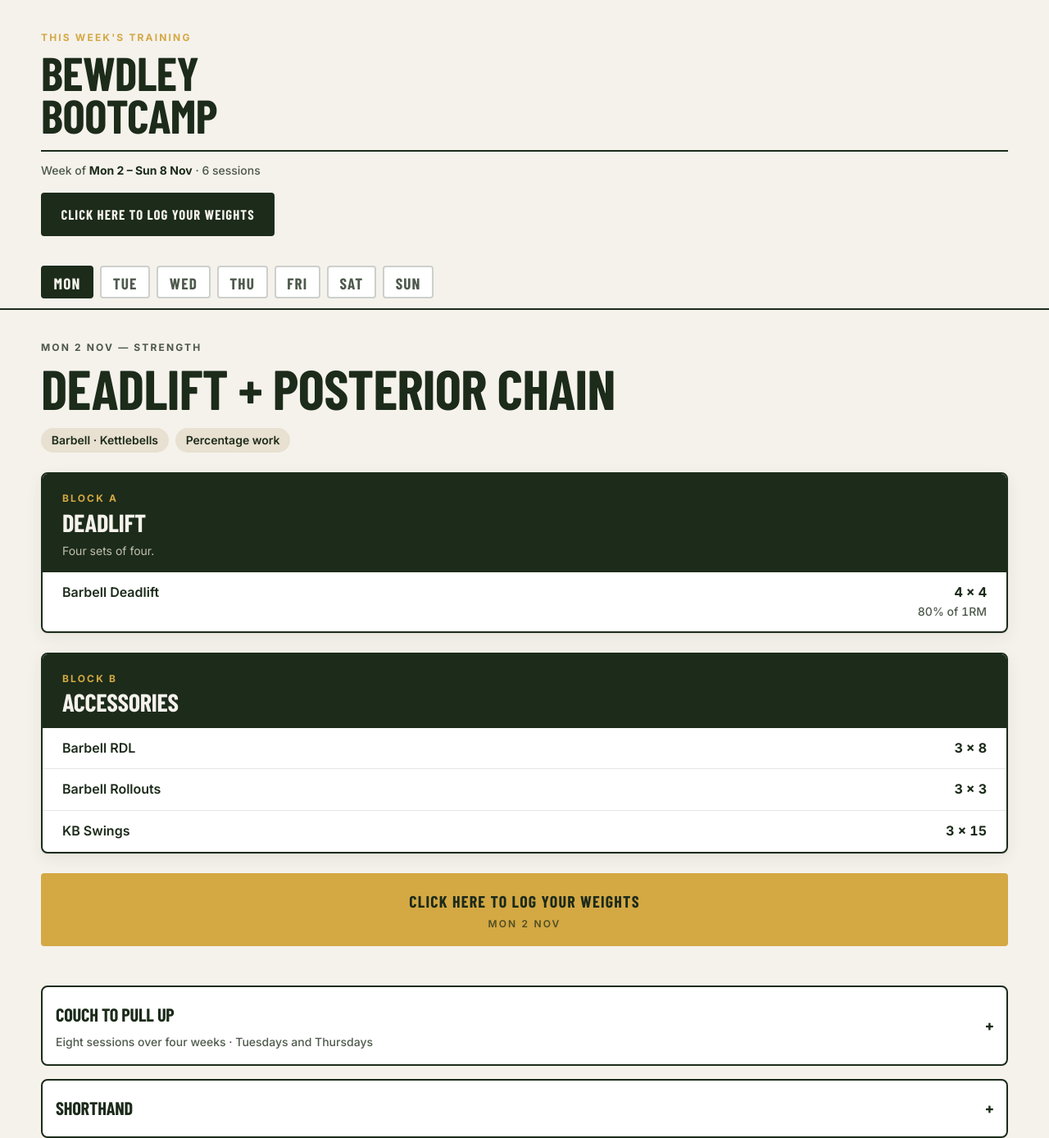
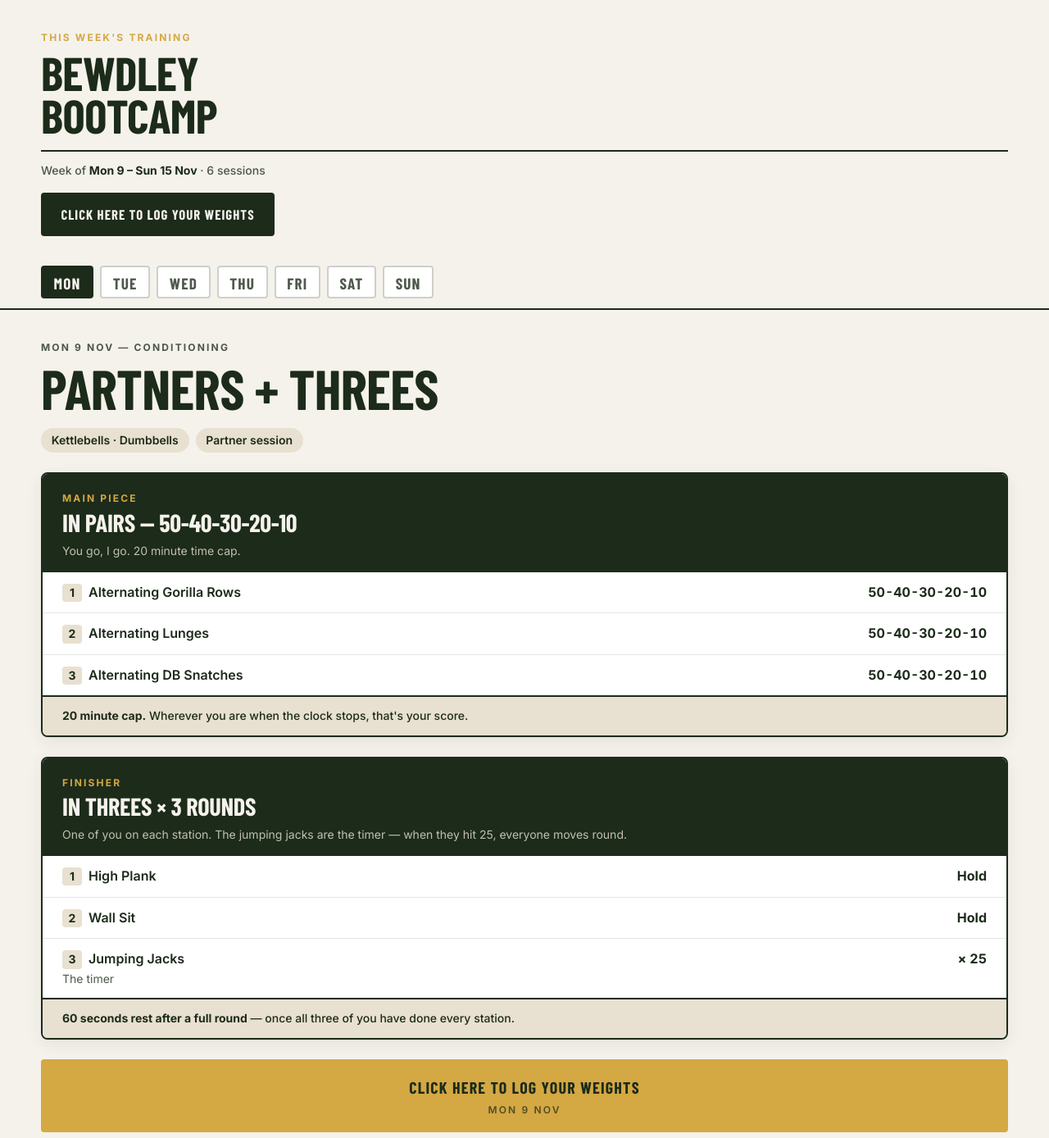
Before and after one commit to chrispinnerpt-a11y/bewdley-bootcamp-programme, a plain HTML site: page index.html in a window 1280 px wide. Shown: the top 1388 px of the page at 82% size. Drawn offline with nearby package versions, Linux system fonts and the light colour scheme; a web font is replaced by a local one.

Commit message:
Update index.html

```diff
--- a/index.html
+++ b/index.html
@@ -3,7 +3,7 @@
 <head>
 <meta charset="utf-8">
 <meta name="viewport" content="width=device-width, initial-scale=1, viewport-fit=cover">
-<title>Bewdley Bootcamp — Week of 2 November</title>
+<title>Bewdley Bootcamp — Week of 9 November</title>
 <meta name="description" content="This week's training at Bewdley Bootcamp.">
 <meta name="theme-color" content="#F5F2EC">
 <link rel="preconnect" href="https://fonts.googleapis.com">
@@ -243,7 +243,7 @@ p{margin:0 0 var(--sp-4)}
   <div class="bb-wrap">
     <span class="bb-eyebrow wk-mast__eyebrow">This week's training</span>
     <h1 class="wk-mast__mark"><span>Bewdley</span><span>Bootcamp</span></h1>
-    <p class="wk-mast__meta">Week of <b id="wk-range">Mon 2 – Sun 8 Nov</b> · <span id="wk-count"></span></p>
+    <p class="wk-mast__meta">Week of <b id="wk-range">Mon 9 – Sun 15 Nov</b> · <span id="wk-count"></span></p>
     <a class="wk-cta wk-cta--top" id="wk-track-top" href="#" target="_blank" rel="noopener">Click Here to Log Your Weights</a>
   </div>
 </header>
@@ -291,168 +291,119 @@ p{margin:0 0 var(--sp-4)}
    ======================================================================= */
 const WEEK = {
   trackUrl:"https://track.bewdleybootcamp.co.uk",
-  range:"Mon 2 – Sun 8 Nov",
+  range:"Mon 9 – Sun 15 Nov",
   days:[
-    { day:"Mon", date:"2 Nov", kindLabel:"Strength",
-      title:"Deadlift + Posterior Chain",
-      tags:["Barbell · Kettlebells","Percentage work"],
+    { day:"Mon", date:"9 Nov", kindLabel:"Conditioning",
+      title:"Partners + Threes",
+      tags:["Kettlebells · Dumbbells","Partner session"],
       blocks:[
-        { label:"Block A", name:"Deadlift", how:"Four sets of four.",
-          moves:[{name:"Barbell Deadlift", pre:"4 × 4", note:"80% of 1RM"}]},
-        { label:"Block B", name:"Accessories",
+        { label:"Main piece", name:"In Pairs — 50-40-30-20-10", how:"You go, I go. 20 minute time cap.",
           moves:[
-            {name:"Barbell RDL", pre:"3 × 8"},
-            {name:"Barbell Rollouts", pre:"3 × 3"},
-            {name:"KB Swings", pre:"3 × 15"}
+            {pos:"1", name:"Alternating Gorilla Rows", pre:"50-40-30-20-10"},
+            {pos:"2", name:"Alternating Lunges", pre:"50-40-30-20-10"},
+            {pos:"3", name:"Alternating DB Snatches", pre:"50-40-30-20-10"}
+          ],
+          foot:"<b>20 minute cap.</b> Wherever you are when the clock stops, that's your score."},
+        { label:"Finisher", name:"In Threes × 3 Rounds", how:"One of you on each station. The jumping jacks are the timer — when they hit 25, everyone moves round.",
+          moves:[
+            {pos:"1", name:"High Plank", pre:"Hold"},
+            {pos:"2", name:"Wall Sit", pre:"Hold"},
+            {pos:"3", name:"Jumping Jacks", sub:"The timer", pre:"× 25"}
+          ],
+          foot:"<b>60 seconds rest after a full round</b> — once all three of you have done every station."}
+      ]},
+
+    { day:"Tue", date:"10 Nov", kindLabel:"Bootcamp 45",
+      title:"The Engine Room",
+      tags:[{text:"The Engine Room · 1/6",mark:true},"45 minutes","Rower · Shuttles"],
+      blocks:[
+        { label:"Main piece", name:"Every 6 Minutes × 4 Rounds",
+          moves:[
+            {pos:"1", name:"Row", pre:"200 / 250m"},
+            {pos:"2", name:"Shuttle Runs", pre:"× 9"},
+            {pos:"3", name:"Low Plank", pre:"45s"}
+          ],
+          foot:"<b>Whatever's left of the six minutes is your rest.</b> Aim to hold the same row pace in round four as round one."}
+      ]},
+
+    { day:"Wed", date:"11 Nov", kindLabel:"Strength",
+      title:"Pendlay Rows + Press",
+      tags:["Barbell · Dumbbells","Upper body"],
+      blocks:[
+        { label:"Block A", name:"Pendlay Row", how:"Five sets of five. Every rep starts dead on the floor.",
+          moves:[{name:"Barbell Pendlay Row", pre:"5 × 5"}]},
+        { label:"Block B", name:"Superset × 3 Sets", how:"Back to back.",
+          moves:[
+            {name:"DB Half Kneeling Press", sub:"Each side", pre:"× 6"},
+            {name:"Tricep Dips", pre:"× 10-12"}
+          ]},
+        { label:"Finisher", name:"20s On / 20s Off × 3 Rounds",
+          moves:[
+            {pos:"1", name:"Russian Twists", pre:"20 / 20"},
+            {pos:"2", name:"Mountain Climbers", pre:"20 / 20"}
           ]}
       ]},
 
-    { day:"Tue", date:"3 Nov", kindLabel:"Bootcamp 45",
-      title:"Move Up A Level",
-      tags:[{text:"Couch to Pull Up · 7/8",mark:true},"45 minutes","Try the next level up"],
-      jump:true,
+    { day:"Thu", date:"12 Nov", kindLabel:"Bootcamp 45",
+      title:"The Engine Room",
+      tags:[{text:"The Engine Room · 2/6",mark:true},"45 minutes","Rower · Box · Kettlebells · Plates"],
       blocks:[
-        { label:"Main piece", name:"4 Rounds — Every 2 to 2½ Minutes", how:"Today, work one level above where you've been training. Find your current level below and do the work next to it.",
+        { label:"Main piece", name:"60s Work / 60s Rest × 2 Rounds", how:"A minute on each station, a minute off. Sixteen minutes in total.",
           moves:[
-            {pos:"L1", name:"30s dead hang + 5 scap pull-ups", sub:"Then rest", pre:"4 rounds"},
-            {pos:"L2", name:"3 negatives, aiming for 5s down", sub:"15s active hang if the 5s isn't there", pre:"4 rounds"},
-            {pos:"L3", name:"4 band pull-ups + 1 negative", pre:"4 rounds"},
-            {pos:"L4", name:"1–2 strict pull-ups", pre:"4 rounds"},
-            {pos:"L5", name:"Max strict reps", pre:"4 rounds"}
-          ],
-          foot:"<b>The longer rest is deliberate.</b> You're working at a harder level than usual, so take the full 2½ minutes if you need it."},
-        { label:"Finisher", name:"20s On / 40s Off × 2 Rounds",
-          moves:[
-            {pos:"1", name:"Squat Jumps", pre:"20 / 40"},
-            {pos:"2", name:"Mountain Climbers", pre:"20 / 40"},
-            {pos:"3", name:"Hollow Hold", pre:"20 / 40"}
+            {pos:"1", name:"Row", pre:"60 / 60"},
+            {pos:"2", name:"Step Ups", pre:"60 / 60"},
+            {pos:"3", name:"KB Suitcase High Knees", pre:"60 / 60"},
+            {pos:"4", name:"Plate Ground to Overhead", pre:"60 / 60"}
           ]}
       ]},
 
-    { day:"Wed", date:"4 Nov", kindLabel:"Strength",
-      title:"Front Squat + Sled",
-      tags:["Kettlebells · Dumbbells · Landmine · Sled","Buy-in finisher"],
+    { day:"Fri", date:"13 Nov", kindLabel:"Strength",
+      title:"Deadlift + Tri-Set",
+      tags:["Barbell · Dumbbells · Kettlebells","Percentage work"],
       blocks:[
-        { label:"Block A", name:"Front Squat", how:"Four sets of five, kettlebells or dumbbells.",
-          moves:[{name:"KB / DB Front Squat", pre:"4 × 5"}]},
-        { label:"Block B", name:"Rotational Landmine Press",
-          moves:[{name:"Rotational Landmine Press", sub:"Each side", pre:"3 × 6"}]},
-        { label:"Finisher", name:"Buy-In + 3 Rounds", how:"Get the step ups done first, then straight into three rounds.",
+        { label:"Block A", name:"Deadlift", how:"Five sets of three.",
+          moves:[{name:"Barbell Deadlift", pre:"5 × 3", note:"82.5% of 1RM"}]},
+        { label:"Block B", name:"Tri-Set × 3 Sets", how:"All three back to back, then rest.",
           moves:[
-            {pos:"Buy-in", name:"Step Ups", pre:"× 50"},
-            {pos:"1", name:"Sled Push", pre:"10m"},
-            {pos:"2", name:"Double DB Clean & Press", pre:"× 10"}
+            {pos:"1", name:"Split Squats", sub:"Each side", pre:"× 5"},
+            {pos:"2", name:"KB Swings", pre:"× 10"},
+            {pos:"3", name:"Farmers Carry", pre:"40m"}
           ]}
       ]},
 
-    { day:"Thu", date:"5 Nov", kindLabel:"Test Day",
-      title:"The Hang Retest",
-      tags:[{text:"Couch to Pull Up · 8/8",mark:true},"Retest · vs 13 Oct","Last session of the block"],
-      jump:true,
+    { day:"Sat", date:"14 Nov", kindLabel:"Strength",
+      title:"EMOM + 40/20",
+      tags:["Barbell · Dumbbells · Kettlebells","Box squats to a 16 inch box"],
       blocks:[
-        { label:"The retest", name:"Three Attempts", how:"Same test as 13 October, same order, same rest. Measure how far you've come.",
+        { label:"Block A", name:"EMOM 16 Minutes", how:"Four movements, one a minute, four rounds. The fourth minute is rest.",
           moves:[
-            {pos:"1", name:"Max Dead Hang", sub:"Then 2 minutes rest", pre:"Max"},
-            {pos:"2", name:"Max Chin Over Bar Hold", sub:"Then 2 minutes rest", pre:"Max"},
-            {pos:"3", name:"Max Pull Ups", pre:"Max"}
-          ],
-          foot:"<b>Zero is a legitimate score. So is doing all of it with assistance.</b> The number that matters is the one next to your October score."},
-        { label:"Then", name:"Smooth Pull Ups", how:"Band assisted where needed.",
-          moves:[{name:"Smooth Pull Ups", sub:"Band assisted where needed", pre:"3 × 3"}]},
-        { label:"Finisher", name:"4 Rounds For Time",
+            {pos:"1", name:"Barbell Box Squats", sub:"16 inch box", pre:"× 5"},
+            {pos:"2", name:"KB SDLHP", pre:"× 10"},
+            {pos:"3", name:"DB Narrow Grip Bench Press", pre:"× 15"},
+            {pos:"4", name:"Rest", pre:"60s"}
+          ]},
+        { label:"Finisher", name:"40s On / 20s Off × 3 Rounds", how:"Nine minutes.",
           moves:[
-            {pos:"1", name:"Walking Lunges", pre:"16m"},
-            {pos:"2", name:"Inch Worms", pre:"8m"}
+            {pos:"1", name:"KB Pull Throughs", pre:"40 / 20"},
+            {pos:"2", name:"DB Hammer Curl & Press", sub:"Alternating", pre:"40 / 20"},
+            {pos:"3", name:"KB Drop Rows", pre:"40 / 20"}
           ]}
       ]},
 
-    { day:"Fri", date:"6 Nov", kindLabel:"Strength",
-      title:"Rows + 3 Minute Rounds",
-      tags:["Barbell · Dumbbells · Plates · Med Ball","Rowing day"],
-      blocks:[
-        { label:"Block A", name:"Rows",
-          moves:[
-            {name:"Supinated Barbell Rows", sub:"Underhand grip", pre:"4 × 6"},
-            {name:"DB Single Arm Rows", sub:"Each side", pre:"3 × 8"}
-          ]},
-        { label:"Finisher", name:"3 On / 1 Off × 3 Rounds", how:"Three minutes of work, one minute rest. Work through the three movements on repeat.",
-          moves:[
-            {pos:"1", name:"Air Squats", pre:"× 15"},
-            {pos:"2", name:"Plate Floor Press", pre:"× 15"},
-            {pos:"3", name:"Med Ball Slams", pre:"× 5"}
-          ],
-          foot:"<b>Restart where you stopped.</b> When the next three minutes start, pick up from the movement and rep you finished on."}
-      ]},
-
-    { day:"Sat", date:"7 Nov", kindLabel:"Strength",
-      title:"Squat + Bench + Dice",
-      tags:["Barbell · Dumbbells · Kettlebells · Med Ball","Roll the dice"],
-      blocks:[
-        { label:"Block A", name:"Every 90s — Alternating", how:"Squat one interval, bench the next. Four sets of each, eight intervals in total.",
-          moves:[
-            {pos:"A", name:"Barbell Box Squats", sub:"2–3 second negative", pre:"× 5"},
-            {pos:"B", name:"DB Bench Press", pre:"× 8-10"}
-          ]},
-        { label:"Conditioning", name:"Roll The Dice — 8 Minutes", how:"Roll, do the exercise that matches the number, roll again.",
-          moves:[
-            {pos:"1", name:"KB Swings", pre:"× 10"},
-            {pos:"2", name:"Biceps Curls", pre:"× 10"},
-            {pos:"3", name:"Wall Balls", pre:"× 5"},
-            {pos:"4", name:"Press Ups", pre:"× 5"},
-            {pos:"5", name:"KB Drop Rows", sub:"5 each side", pre:"× 10"},
-            {pos:"6", name:"Med Ball Over Shoulder", pre:"× 2"}
-          ]}
-      ]},
-
-    { day:"Sun", date:"8 Nov", kindLabel:"Run Club", title:"Rise Up Run Club",
-      rest:true, restTitle:"8.30am Start",
-      restNote:"8.30am start due to Remembrance Day services and road closures in Bewdley. That's an hour earlier than usual." }
+    { day:"Sun", date:"15 Nov", kindLabel:"Rest", title:"Rest Day", rest:true }
   ],
 
-  levels:{
-    title:"Couch to Pull Up",
-    sub:"Eight sessions over four weeks · Tuesdays and Thursdays",
-    intro:"The hang test places you on one of five levels. Find yours below, then work from that row on Tuesday and Thursday. Everyone is doing the same session — only the variation changes.",
-    rows:[
-      { id:"L1", name:"Foundation",
-        placed:"Dead hang under 20 seconds",
-        tue:["20s dead hang, feet lightly on a box","5 box-assisted scap pull-ups"],
-        thu:["A1 — 8 TRX rows, body at about 45°","A2 — 20s bent-knee hollow hold"],
-        up:"You can hold a 30 second dead hang with no foot assistance" },
-      { id:"L2", name:"Hang",
-        placed:"Dead hang 20s+, flexed-arm hang under 5s",
-        tue:["30s dead hang","5 scap pull-ups from a full hang"],
-        thu:["A1 — 8 TRX rows, feet walked forward (body at about 30°)","A2 — 3 × 5s flexed-arm hang, stepping up from a box"],
-        up:"Your flexed-arm hang reaches 5 seconds" },
-      { id:"L3", name:"Negative",
-        placed:"Flexed-arm hang 5–14 seconds",
-        tue:["3 negatives — step up to chin over bar, lower in 5s","If the 5s breaks down, finish with a 15s active hang"],
-        thu:["A1 — 8 TRX rows, feet on a box","A2 — 2 × 10s flexed-arm hang"],
-        up:"Flexed-arm hang hits 15 seconds, or you get 3 clean 5-second negatives" },
-      { id:"L4", name:"Band",
-        placed:"Flexed-arm hang 15s+, no strict pull-up yet",
-        tue:["4 band-assisted pull-ups — lightest band that allows 4 clean reps","1 negative, 8 seconds"],
-        thu:["A1 — 8 each side, heavy KB bent-over row","A2 — 20s flexed-arm hang"],
-        up:"Your first strict pull-up — come and ring the bell" },
-      { id:"L5", name:"Strict",
-        placed:"1 or more strict pull-ups",
-        tue:["1–2 strict pull-ups","1 slow negative, 5 seconds"],
-        thu:["A1 — strict pull-ups, one rep short of max","A2 — 15s top hold, then a 5s negative"],
-        up:"Add reps first, then add a light dumbbell between the feet" }
-    ]
-  },
-
   glossary:[
-    ["Dead hang","Hanging from the bar with straight arms and shoulders relaxed."],
-    ["Flexed-arm hang","Chin held over the bar with the arms bent. Also called a chin over bar hold."],
-    ["Scap pull-up","Hanging with straight arms, pulling the shoulder blades down and back without bending the elbows."],
-    ["Negative","Only the lowering half of the rep, done slowly. Step or jump up to the top, then fight the way down."],
-    ["Active hang","A dead hang with the shoulders pulled down away from the ears rather than hanging loose."],
-    ["Supinated","Underhand grip — palms facing up or towards you."],
-    ["Rollout","From the knees, roll the barbell out in front of you as far as you can control, then pull it back in."],
-    ["Buy-in","A fixed chunk of work you finish before the rounds start."],
+    ["YGIG","You go, I go. One partner works while the other rests, then you swap."],
+    ["50-40-30-20-10","Five rounds with the reps coming down each time."],
+    ["EMOM","Every minute on the minute. Start the next movement when the next minute begins."],
+    ["Pendlay Row","A barbell row where the bar goes back to the floor and stops dead between every rep."],
+    ["Tri-set","Three exercises back to back before you rest."],
+    ["SDLHP","Sumo deadlift high pull. Wide stance, pull from the floor to under the chin, elbows leading."],
+    ["Gorilla Row","Bent over a pair of bells on the floor, rowing one at a time while the other stays down as a brace."],
+    ["GTOH","Ground to overhead. Any way you like, as long as it starts on the floor and finishes locked out."],
     ["Box squat","Sit back to a box under control, pause lightly, then drive up. The box sets your depth every rep."],
-    ["For time","Complete the work as fast as you can while the form holds up."],
+    ["Each side","Do the full set on one side, then repeat on the other."],
     ["1RM","The heaviest single rep you can lift. The percentages are worked off this."]
   ]
 };
```
